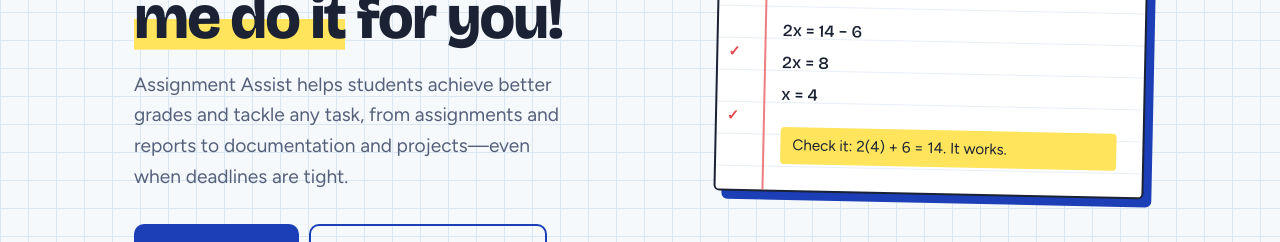
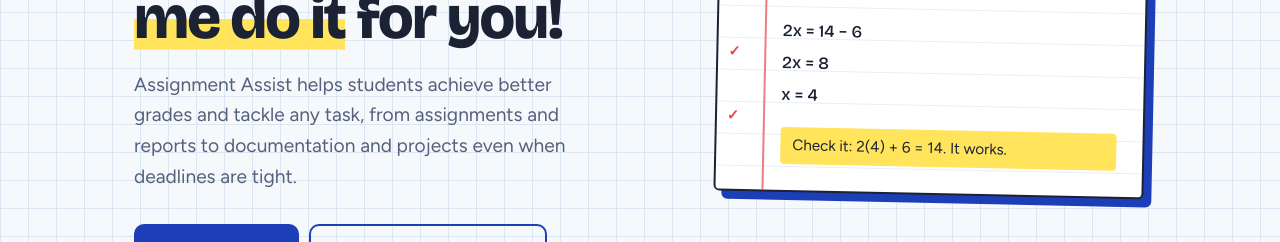
Before and after one commit to zukhraf99/assignmentassist, a Next.js app: page / in a window 1280 px wide. Shown: the part 324-566 px from the top of the page. Built offline with nearby package versions, Linux system fonts and the light colour scheme; no server answers.

Commit message:
Fix punctuation in the description paragraph
Removed a comma from the description paragraph.

```diff
--- a/app/page.js
+++ b/app/page.js
@@ -43,7 +43,7 @@
           <div className="wrap herogrid">
             <div>
               <h1>Stuck on an assignment? Let <span className="mark">me do it</span> for you!</h1>
-              <p className="lede">Assignment Assist helps students achieve better grades and tackle any task, from assignments and reports to documentation and projects—even when deadlines are tight.</p>
+              <p className="lede">Assignment Assist helps students achieve better grades and tackle any task, from assignments and reports to documentation and projects even when deadlines are tight.</p>
               <a className="btn" href="#request">Send a request</a>
               <Link className="btn ghost sp" href="/referral">Join our referral program</Link>
             </div>
```
